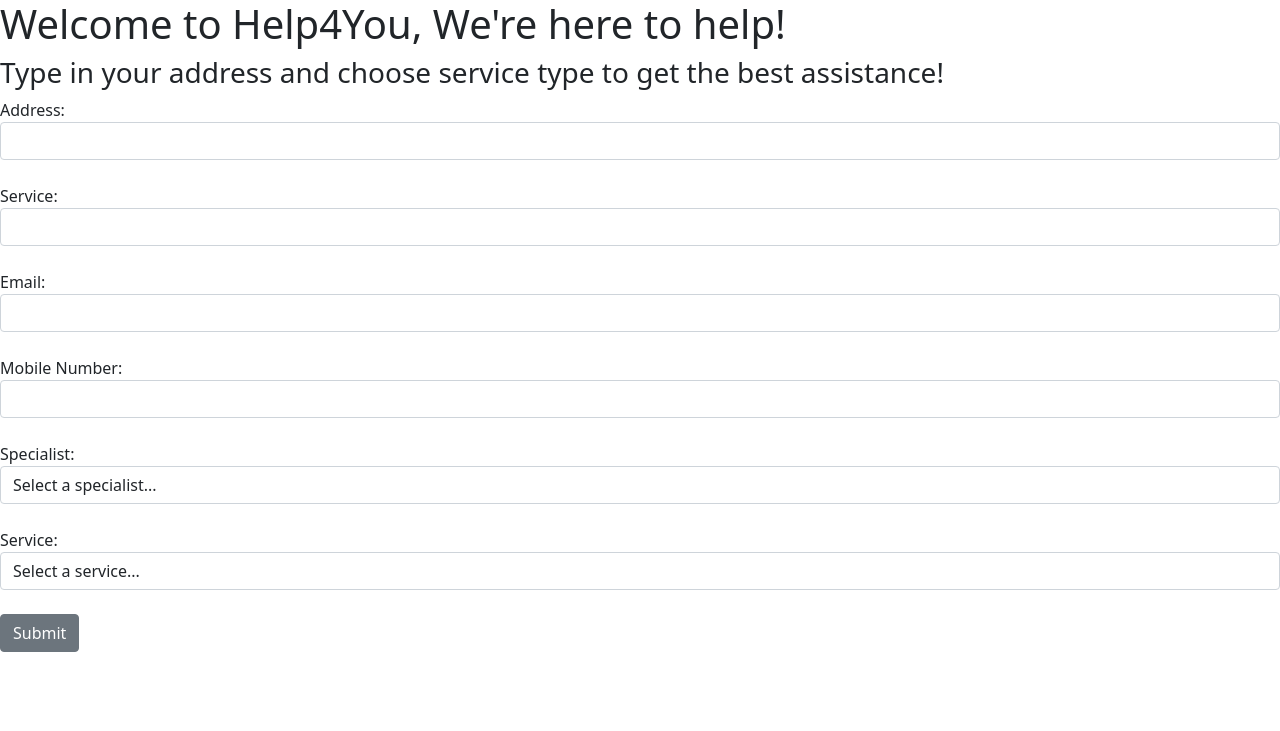
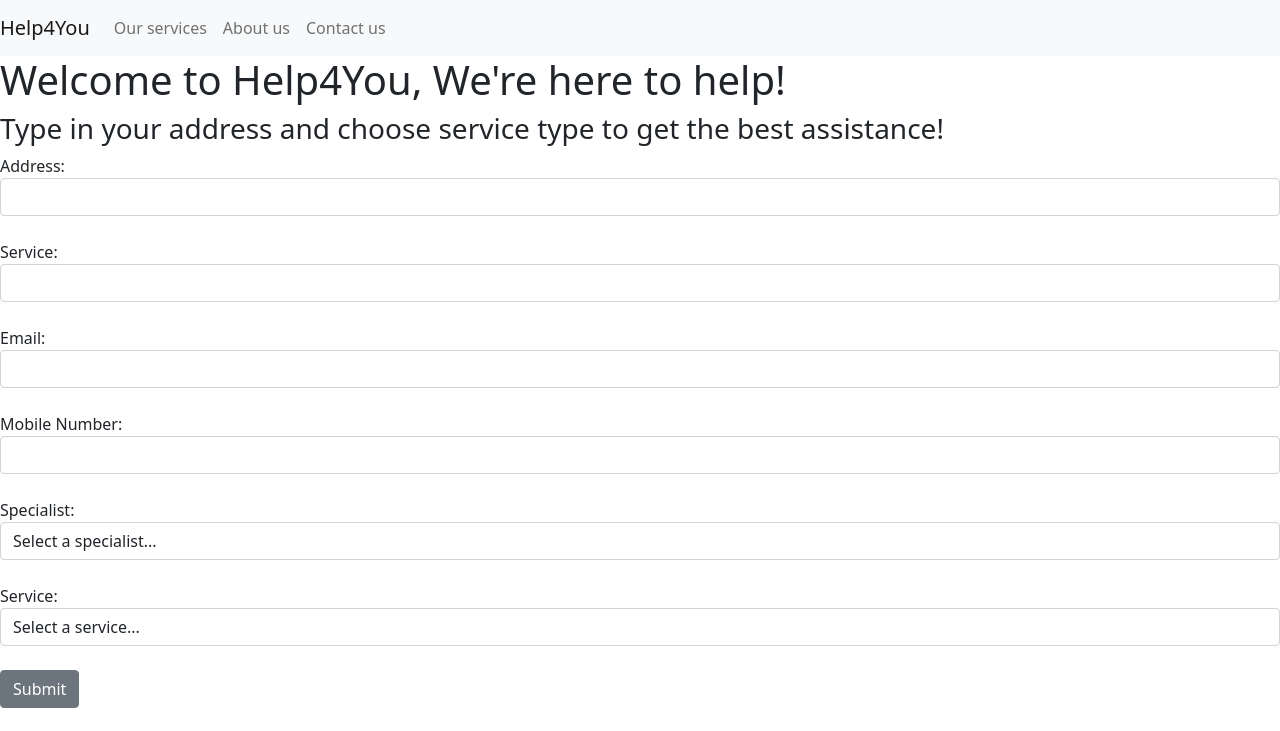
Before and after one commit to systenconti/Help4YouAPP, a Django app: page / in a window 1280 px wide. Shown: the top 731 px of the page. Run offline with Django 4.2, Linux system fonts and the light colour scheme; data that the repository does not hold is empty; some libraries are stand-ins or nearby versions.

Commit message:
Fill up Service dropdown list with data in home.html

```diff
--- a/rentservice/templates/base.html
+++ b/rentservice/templates/base.html
@@ -11,10 +11,32 @@
 </head>
 
 <body>
-
+    <nav class="navbar navbar-expand-lg navbar-light bg-light">
+        <a class="navbar-brand" href="/">Help4You</a>
+        <button class="navbar-toggler" type="button" data-toggle="collapse" data-target="#navbarNav"
+            aria-controls="navbarNav" aria-expanded="false" aria-label="Toggle navigation">
+            <span class="navbar-toggler-icon"></span>
+        </button>
+        <div class="collapse navbar-collapse" id="navbarNav">
+            <ul class="navbar-nav">
+                <li class="nav-item active">
+                    <a class="nav-link" href="#">Our services</a>
+                </li>
+                <li class="nav-item">
+                    <a class="nav-link" href="#">About us</a>
+                </li>
+                <li class="nav-item">
+                    <a class="nav-link" href="#">Contact us</a>
+                </li>
+            </ul>
+        </div>
+    </nav>
     {% block content %}{% endblock %}
     <script src="https://code.jquery.com/jquery-3.6.0.min.js"></script>
     <script src="https://cdn.jsdelivr.net/npm/bootstrap@5.1.3/dist/js/bootstrap.min.js"></script>
+    <script src="https://stackpath.bootstrapcdn.com/bootstrap/4.3.1/js/bootstrap.min.js"
+        integrity="sha384-JjSmVgyd0p3pXB1rRibZUAYoIIy6OrQ6VrjIEaFf/nJGzIxFDsf4x0xIM+B07jRM"
+        crossorigin="anonymous"></script>
     {% block js %}{% endblock %}
 </body>
 
--- a/rentservice/templates/home.html
+++ b/rentservice/templates/home.html
@@ -27,16 +27,49 @@
         <label for="profession">Specialist:</label>
         <select class="form-control" id="profession" name="profession" required>
             <option value="" disabled selected>Select a specialist...</option>
-            <option value="profession.id">Plumber</option>
+            {% for profession in professions %}
+            <option value="{{ profession.id }}">{{ profession.profession }}</option>
+            {% endfor %}
         </select>
     </div>
     <div class="form-group mb-4">
         <label for="service">Service:</label>
         <select class="form-control" id="service" name="service" required>
             <option value="" disabled selected>Select a service...</option>
-            <option value="service.id">Check the sink</option>
         </select>
     </div>
     <button class="btn btn-secondary mb-4" type="submit">Submit</button>
 </form>
 {% endblock %}
+
+{% block js %}
+<script>
+    function populate_services() {
+        var profession_id = $("#profession").val();
+        if (profession_id) {
+            $.ajax({
+                url: "/get_services/" + profession_id + "/",
+                type: "GET",
+                dataType: "json",
+                success: function(data) {
+                    $("#service").empty();
+                    $("#service").append('<option value="" disabled selected>Select a service...</option>');
+                    $.each(data.services, function(index, service) {
+                        $("#service").append('<option value="' + service.id + '">' + service.service + '</option>');
+                    });
+                }
+            });
+        } else {
+            $("#service").empty();
+            $("#service").append('<option value="" disabled selected>Select a service...</option>');
+        }
+    }
+
+    $(document).ready(function() {
+        populate_services();
+        $("#profession").change(function() {
+            populate_services();
+        });
+    });
+</script>
+{% endblock %}
--- a/rentservice/urls.py
+++ b/rentservice/urls.py
@@ -3,4 +3,9 @@ from . import views
 
 urlpatterns = [
     path("", views.home_view, name="home"),
+    path(
+        "get_services/<int:profession_id>/",
+        views.get_services_view,
+        name="get_services",
+    ),
 ]
--- a/rentservice/views.py
+++ b/rentservice/views.py
@@ -1,5 +1,18 @@
 from django.shortcuts import render
+from .models import Profession, Worker, OrderedService, Service
+from django.http import JsonResponse
 
 
 def home_view(request):
-    return render(request, "home.html")
+    professions = Profession.objects.all()
+    context = {"professions": professions}
+    return render(request, "home.html", context)
+
+
+def get_services_view(request, profession_id):
+    services = Service.objects.filter(profession_id=profession_id).order_by("service")
+    services_list = [
+        {"id": service.id, "service": service.service} for service in services
+    ]
+    data = {"services": services_list}
+    return JsonResponse(data)
```
